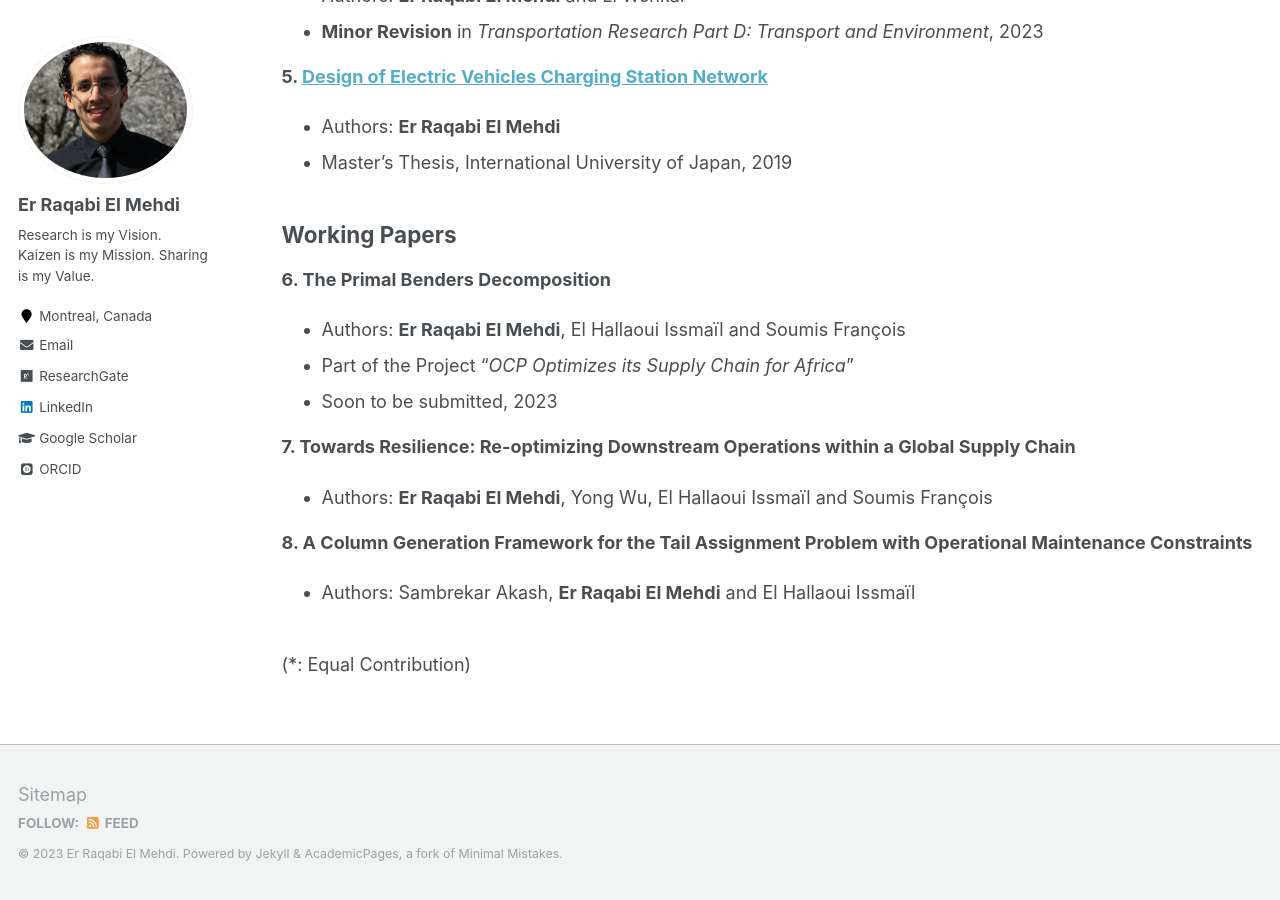
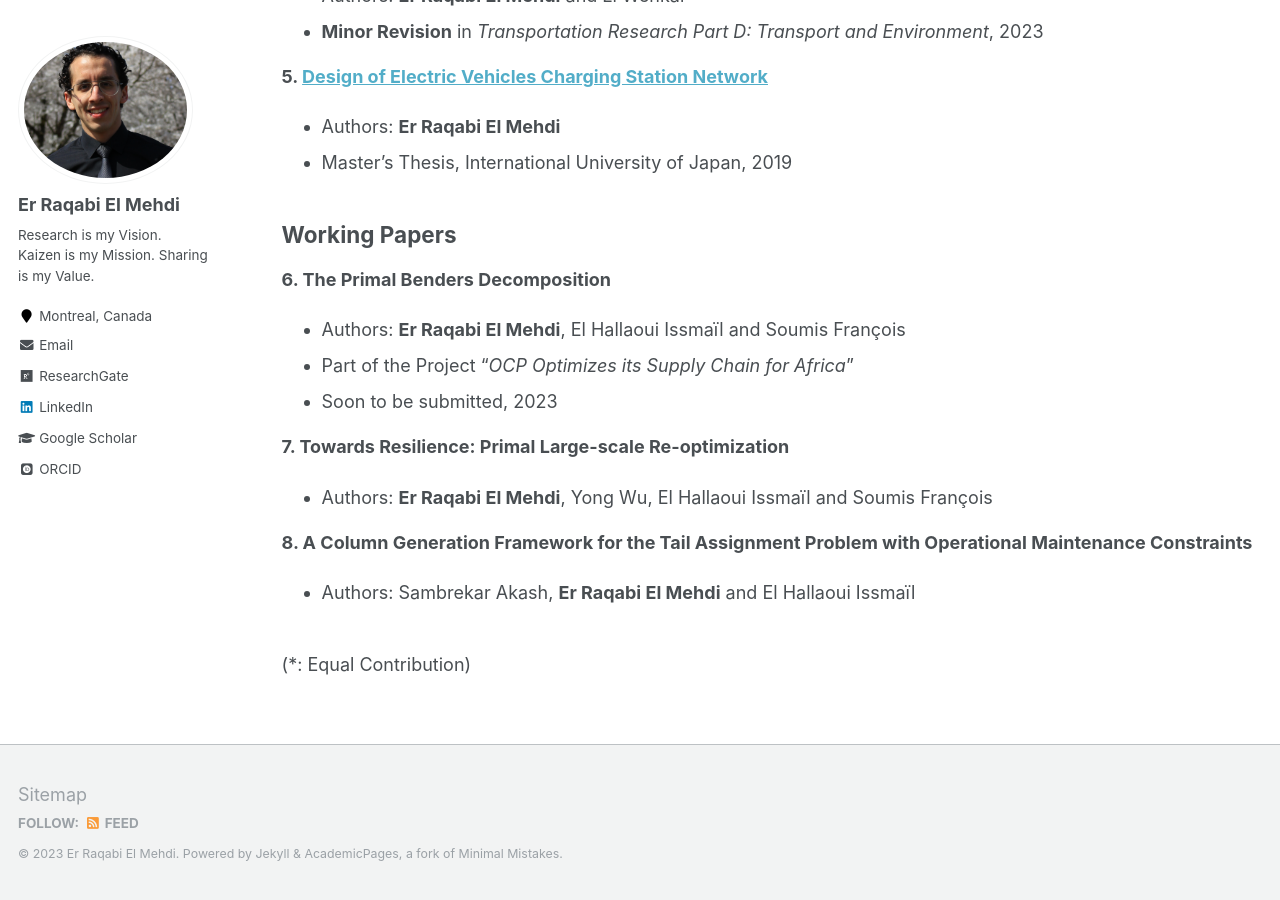
Before and after one commit to RqbMedi/rqbmedi.github.io, a Jekyll site: the page built from _pages/publications.md, in a window 1280 px wide and 900 px high, scrolled down 1040 px. Built offline with Jekyll 4.4.1, drawn with Linux system fonts in a browser that asks for light colours; some web fonts are replaced.

Commit message:
Update publications.md

```diff
--- a/_pages/publications.md
+++ b/_pages/publications.md
@@ -43,7 +43,7 @@ Working Papers
  - Part of the Project "*OCP Optimizes its Supply Chain for Africa*"
  - Soon to be submitted, 2023
 
-**7. Towards Resilience: Re-optimizing Downstream Operations within a Global Supply Chain**
+**7. Towards Resilience: Primal Large-scale Re-optimization**
  - Authors: **Er Raqabi El Mehdi**, Yong Wu, El Hallaoui Issmaïl and Soumis François
 
 **8. A Column Generation Framework for the Tail Assignment Problem with Operational Maintenance Constraints**
```
